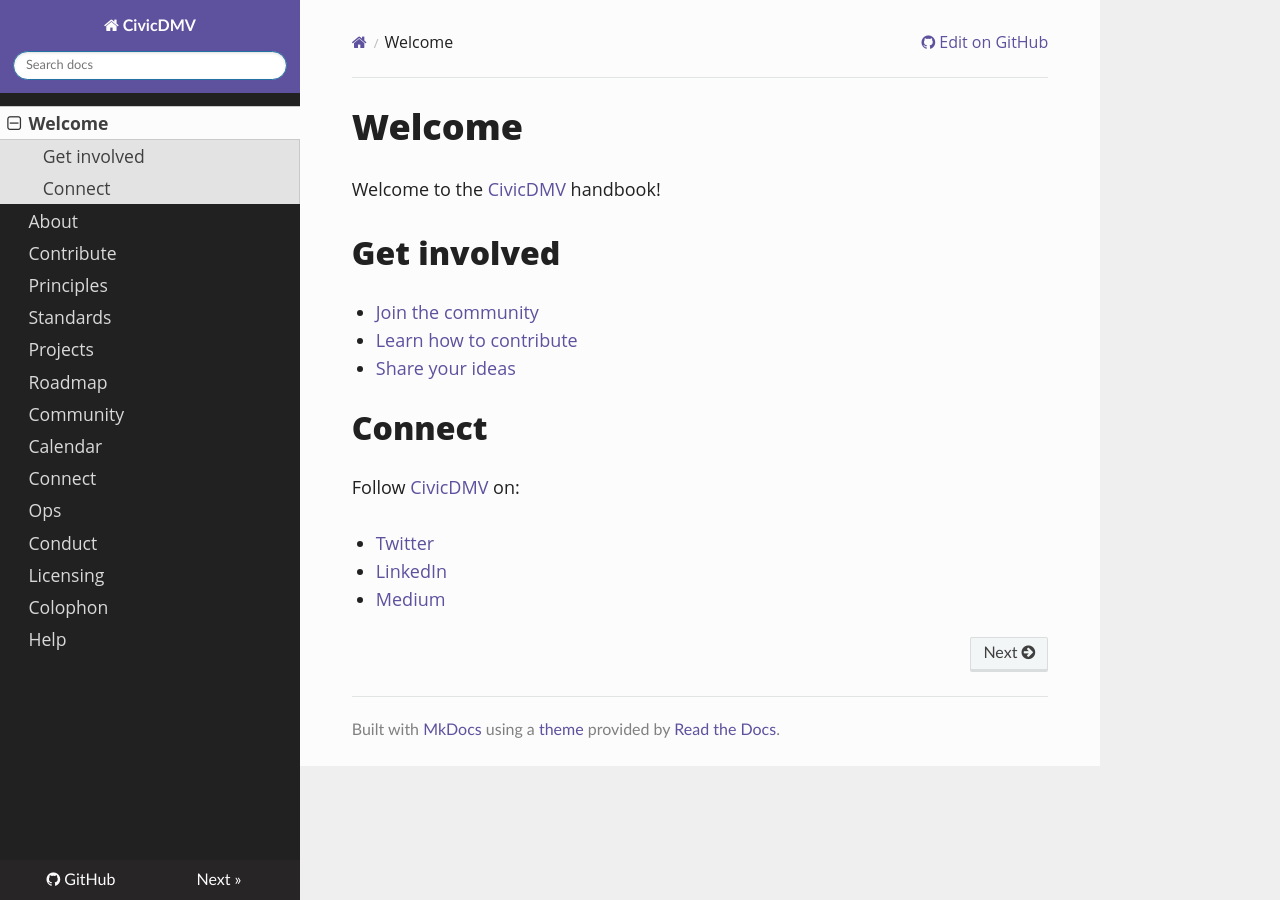
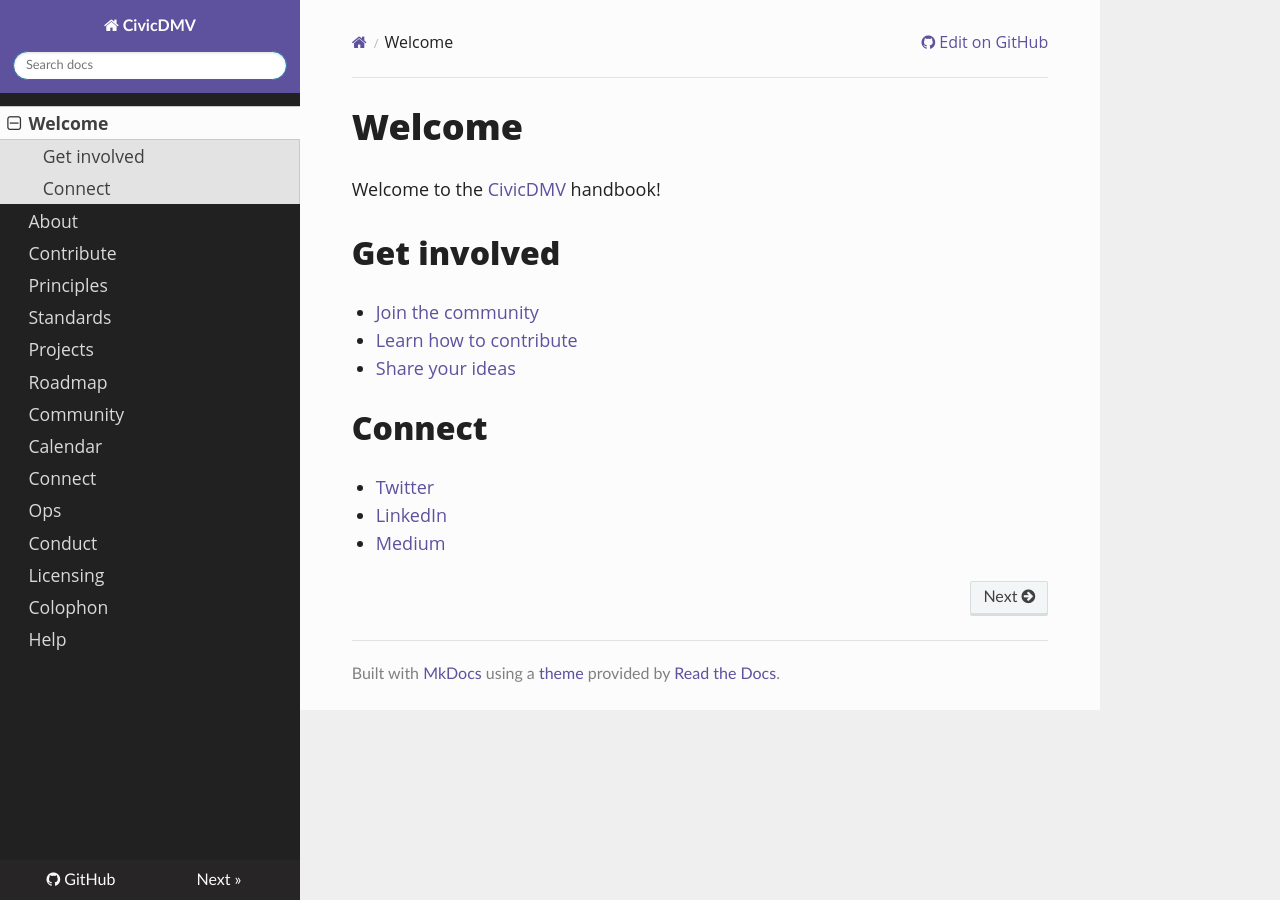
Before and after one commit to civicdmv/handbook, an MkDocs documentation site: the page built from docs/README.md, in a window 1280 px wide. Built offline with MkDocs 1.6.1, drawn with Linux system fonts in a browser that asks for light colours; nearby versions of some CDN libraries; old or Windows-style settings are respelled for this version of MkDocs.

Commit message:
Update README.md

```diff
--- a/docs/README.md
+++ b/docs/README.md
@@ -9,8 +9,6 @@ Welcome to the [CivicDMV](https://civicdmv.org) handbook!
 
 ## Connect
 
-Follow [CivicDMV](https://civicdmv.org/) on:
-
 * [Twitter](https://twitter.com/civic_dmv/)
 * [LinkedIn](https://linkedin.com/company/civicdmv)
 * [Medium](https://medium.com/civicdmv)
```
